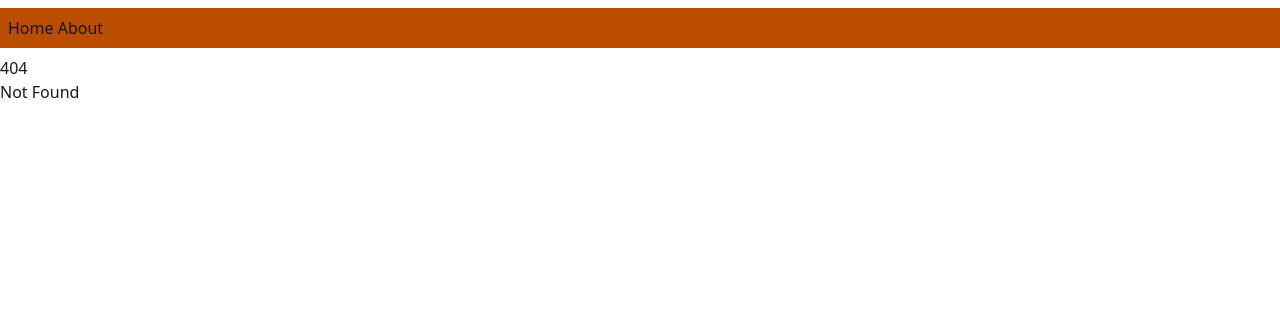
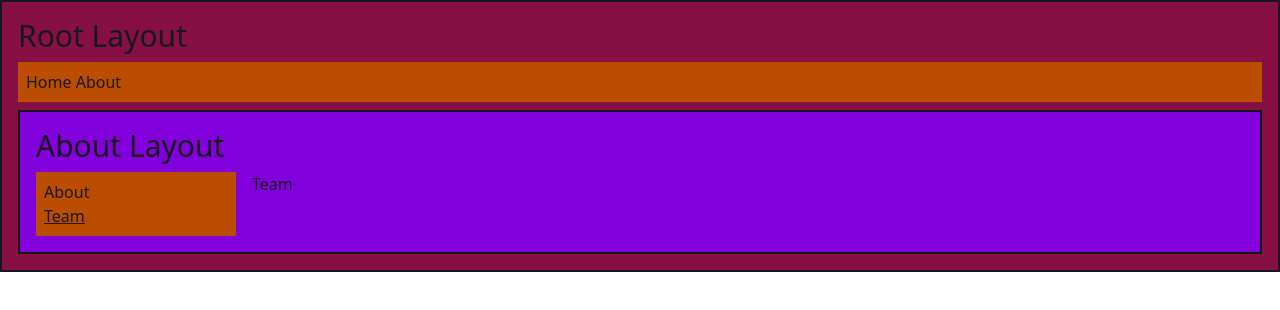
Before and after one commit to suburb4n/svelte5, a SvelteKit app: page /about/team in a window 1280 px wide. Before the commit this address had no page. Shown: the top 310 px of the page. Built offline with nearby package versions, Linux system fonts and the light colour scheme.

Commit message:
Lecture Code For nested-routes-and-layouts

```diff
--- a/src/routes/+layout.svelte
+++ b/src/routes/+layout.svelte
@@ -4,6 +4,8 @@
 	let { children } = $props();
 </script>
 
+<div class="border-2 bg-pink-900 p-4">
+	<h1 class="text-3xl">Root Layout</h1>
 	<nav class="my-2 bg-amber-700 p-2">
 		<ul class="flex gap-2">
 			<li>
@@ -13,3 +15,4 @@
 		</ul>
 	</nav>
 	{@render children()}
+</div>
--- /dev/null
+++ b/src/routes/about/+layout.svelte
@@ -0,0 +1,27 @@
+<script lang="ts">
+	import type { Snippet } from 'svelte';
+	import type { LayoutData } from './$types';
+	import { page } from '$app/state';
+
+	let { data, children }: { data: LayoutData; children: Snippet } = $props();
+	console.log(page);
+</script>
+
+<div class="border-2 bg-purple-700 p-4">
+	<h1 class="mb-2 text-3xl">About Layout</h1>
+	<div class="flex gap-4">
+		<div class="w-[200px] bg-amber-700">
+			<nav class="p-2">
+				<ul>
+					<li class:underline={page.url.pathname === '/about'}><a href="/about">About</a></li>
+					<li class:underline={page.url.pathname === '/about/team'}>
+						<a href="/about/team">Team</a>
+					</li>
+				</ul>
+			</nav>
+		</div>
+		<div class="flex-1">
+			{@render children()}
+		</div>
+	</div>
+</div>
--- /dev/null
+++ b/src/routes/about/team/+page.svelte
@@ -0,0 +1 @@
+<h1>Team</h1>
```
Lines whose indentation alone changed are shown as unchanged.
